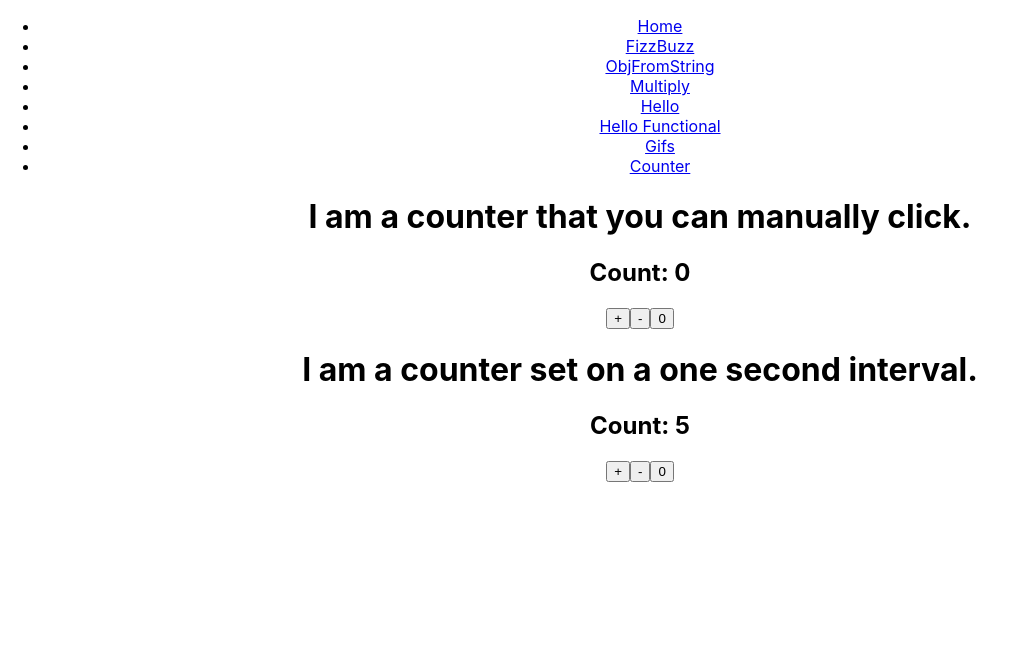
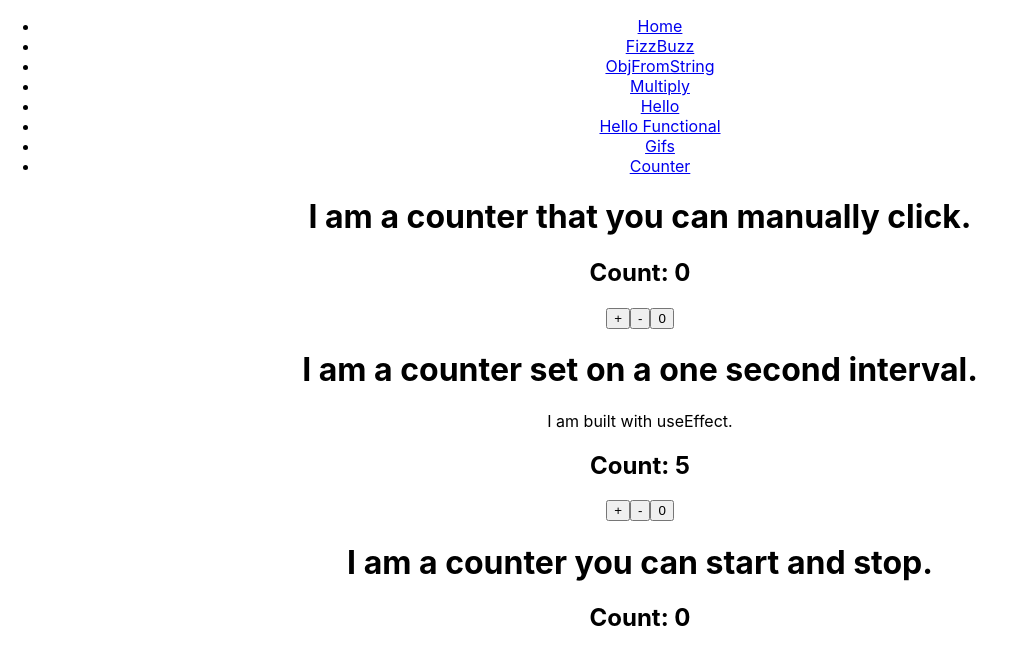
Before and after one commit to MMcClure11/practice-constructor.io, a React (Create React App) app: page /counter in a window 1280 px wide. Shown: the top 664 px of the page, without its empty margins (0-1016 px from the left). Built offline with nearby package versions, Linux system fonts and the light colour scheme.

Commit message:
Add pausableCounter

```diff
--- a/src/components/Counter.js
+++ b/src/components/Counter.js
@@ -4,13 +4,10 @@ const Counter = () => {
 
   const [count, setCount] = useState(0)
   const [counter, setCounter] = useState(0)
+  const [pausableCounter, setPausableCounter] = useState(0)
 
   const increase = () => {
     setCount(prevCount => prevCount + 1)
-  }
-
-  const increaseCounter = () => {
-    setCounter(prevCount => prevCount + 1)
   }
 
   const decrease = () => {
@@ -21,6 +18,10 @@ const Counter = () => {
 
   const reset = () => {
     setCount(0)
+  }
+
+  const increaseCounter = () => {
+    setCounter(prevCount => prevCount + 1)
   }
 
   useEffect(() => {
@@ -48,10 +49,13 @@ const Counter = () => {
       <button onClick={ decrease }>-</button>
       <button onClick={ reset }>0</button>
       <h1>I am a counter set on a one second interval.</h1>
+      <p>I am built with useEffect.</p>
       <h2>Count: { counter }</h2>
       <button onClick={ increaseCounter }>+</button>
       <button onClick={ decreaseCounter }>-</button>
       <button onClick={ resetCounter }>0</button>
+      <h1>I am a counter you can start and stop.</h1>
+      <h2>Count: { pausableCounter }</h2>
     </div>
   )
 }
```
